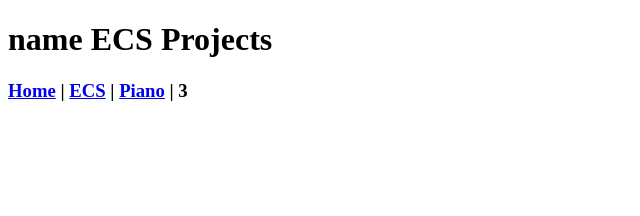
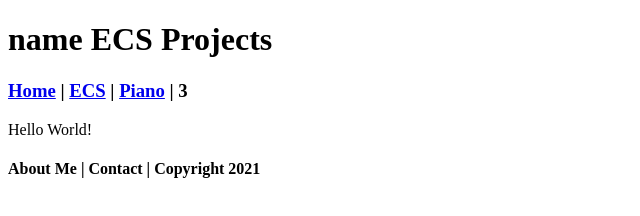
Before and after one commit to EddieLi24/experiment, a plain HTML site: page ECS/index.html in a window 1280 px wide. Shown: the whole page, without its empty margins (0-640 px from the left). Drawn offline with Linux system fonts and the light colour scheme.

Commit message:
Update index.html

```diff
--- a/ECS/index.html
+++ b/ECS/index.html
@@ -1,40 +1,78 @@
 <!DOCTYPE html>
+
 
 <html class="homePage">
 
+
+
 <head>
+
+
 
 	<!-- This is a comment! Text here will be ignored by the browser. -->
 
+
+
 	<meta charset="UTF-8">
+
+
+
+	<title>name ESC Projects</title>
+
+
 
 	<title>name ECS Projects</title>
 
+
+
 	<link href="../myCSS.css" rel="stylesheet" type="text/css">
+
+
 
 </head>
 
+
+
 <body>
+
 
 <div class="container">
 
+
   <div class="header">
+
 
   	<h1>name ECS Projects</h1>
 
+
   </div>
+
 
   <div class="nav">
 
+
     <h3><a href="../index.html">Home</a> | <a href="index.html">ECS</a> | <a href="../piano/index.html">Piano</a> | 3</h3>
+
 
   </div>
 
-  <div class="content">
+
+  <div class="content">Hello World!</div>
+
+
+  <div class="footer">
+
+
+    <h4>About Me | Contact | Copyright 2021</h4>
+
+
+  </div>
 
 
 </div>
 
+
 </body>
 
+
 </html>
```
